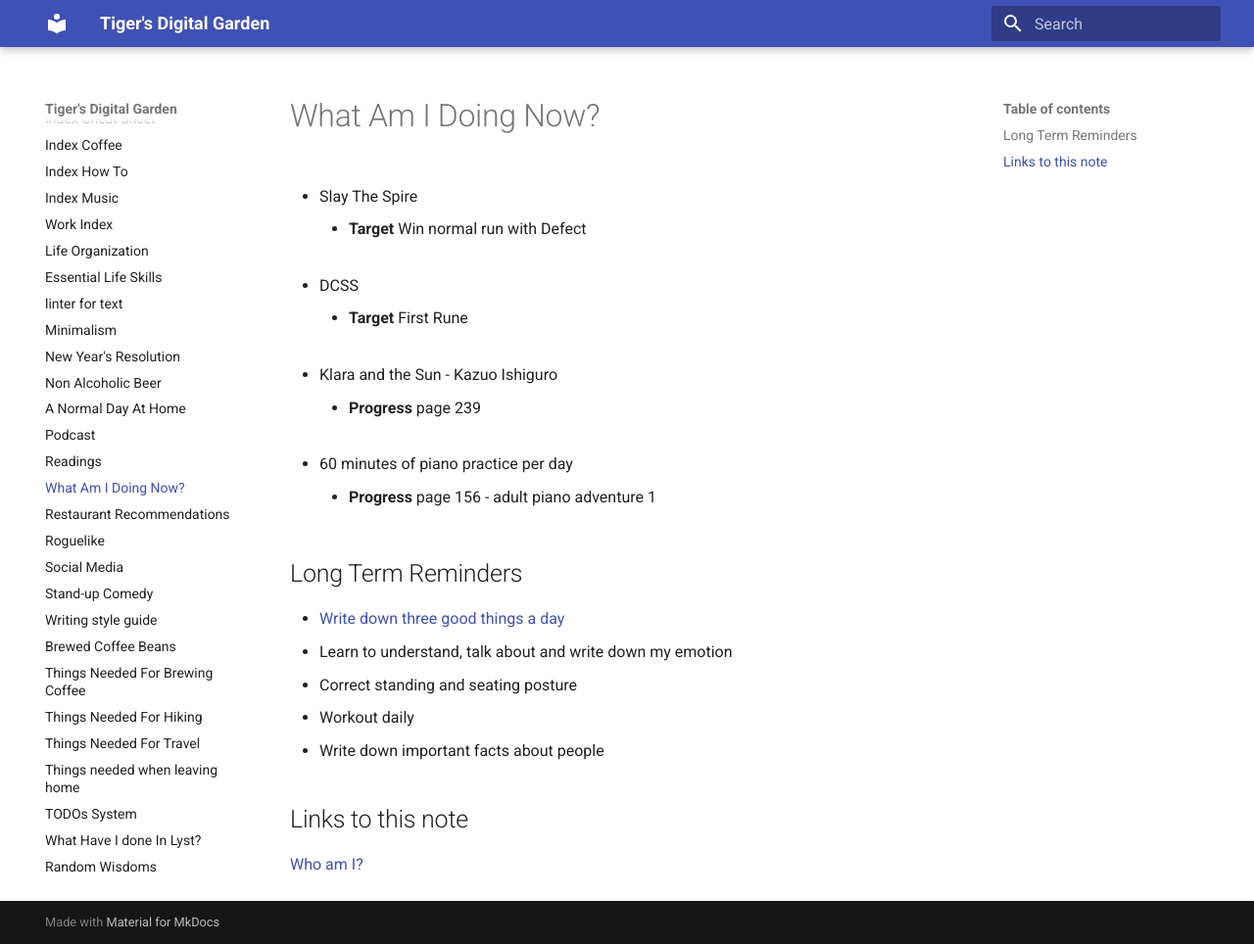
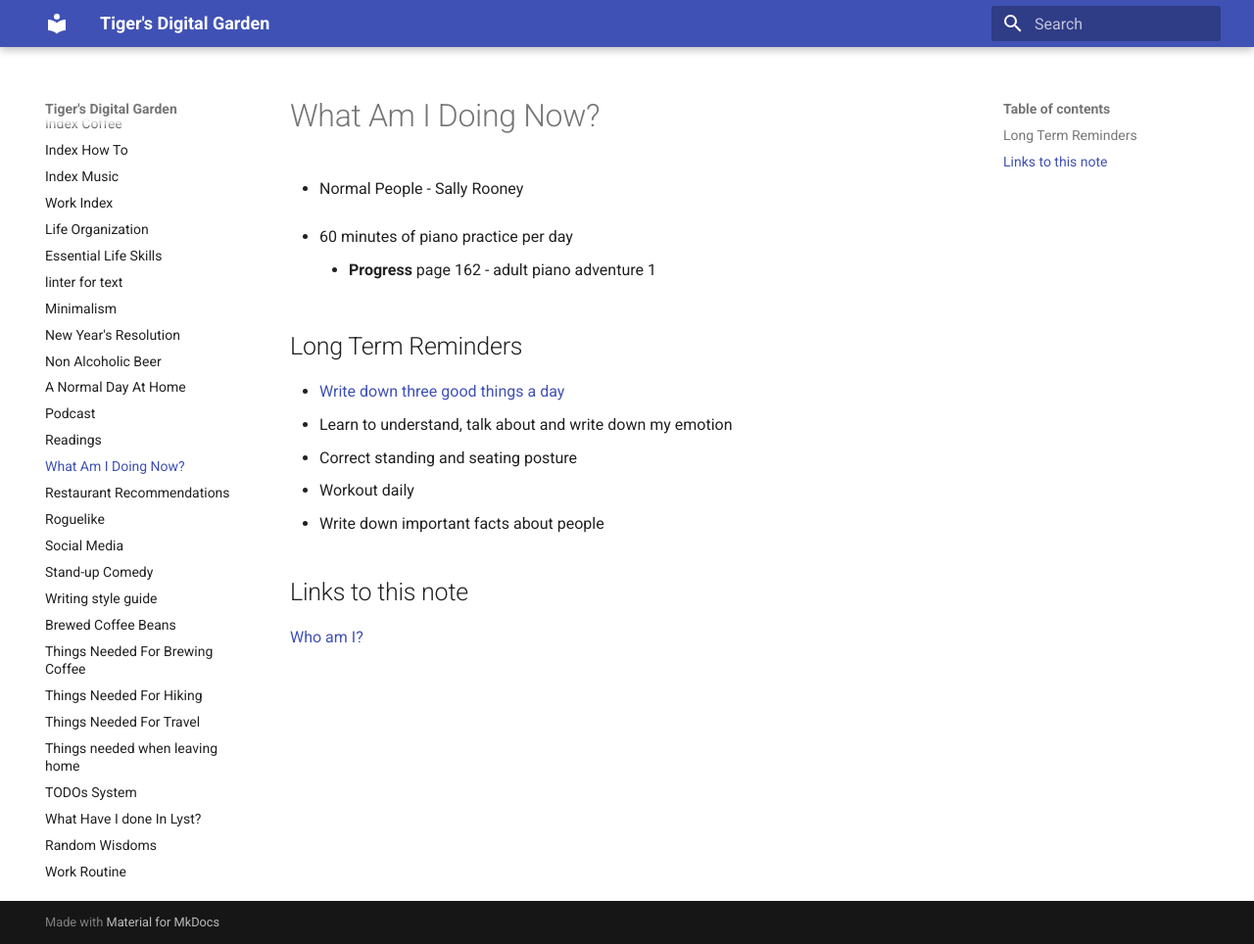
Before and after one commit to ynotstartups/notes, an MkDocs documentation site: the page built from notes/reminders.md, in a window 1280 px wide and 964 px high. Shown: the whole window at 98% size. Built offline with MkDocs 1.6.1 and Material for MkDocs 9.7.7, drawn with Linux system fonts in a browser that asks for light colours.

Commit message:
update progress

```diff
--- a/notes/reminders.md
+++ b/notes/reminders.md
@@ -1,20 +1,10 @@
 # What Am I Doing Now?
 
-- Slay The Spire
-
-  - **Target** Win normal run with Defect
-
-- DCSS
-
-  - **Target** First Rune
-
-- Klara and the Sun - Kazuo Ishiguro
-
-  - **Progress** page 239
+- Normal People - Sally Rooney
 
 - 60 minutes of piano practice per day
 
-  - **Progress** page 156 - adult piano adventure 1
+  - **Progress** page 162 - adult piano adventure 1
 
 ## Long Term Reminders
 
```
